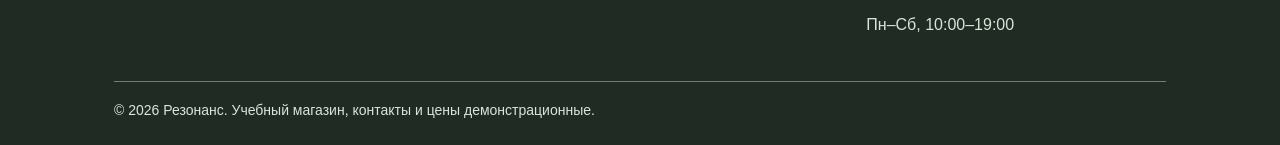
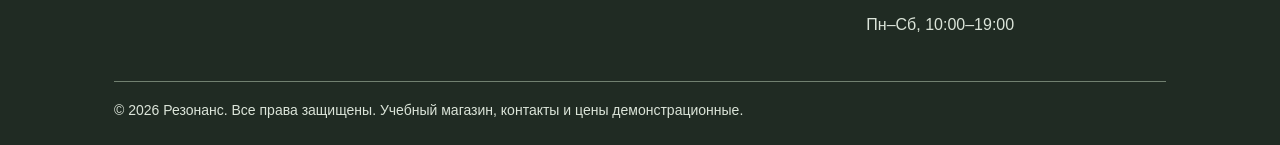
Before and after one commit to Danila-Mishchenko/kr3-responsive-shop, a plain HTML site: page catalog.html in a window 1280 px wide. Shown: the part 3351-3496 px from the top of the page. Drawn offline with Linux system fonts and the light colour scheme.

Commit message:
Add copyright notice to store footer

```diff
--- a/catalog.html
+++ b/catalog.html
@@ -375,7 +375,7 @@
           <p>Пн–Сб, 10:00–19:00</p>
         </div>
       </div>
-      <p class="site-footer__bottom">© 2026 Резонанс. Учебный магазин, контакты и цены демонстрационные.</p>
+      <p class="site-footer__bottom">© 2026 Резонанс. Все права защищены. Учебный магазин, контакты и цены демонстрационные.</p>
     </div>
   </footer>
   <script src="js/main.js"></script>
```
Also changed, not shown: compare.html (+1 -1 lines), contacts.html (+1 -1 lines), favorites.html (+1 -1 lines), index.html (+1 -1 lines), order.html (+1 -1 lines), product.html (+1 -1 lines).
